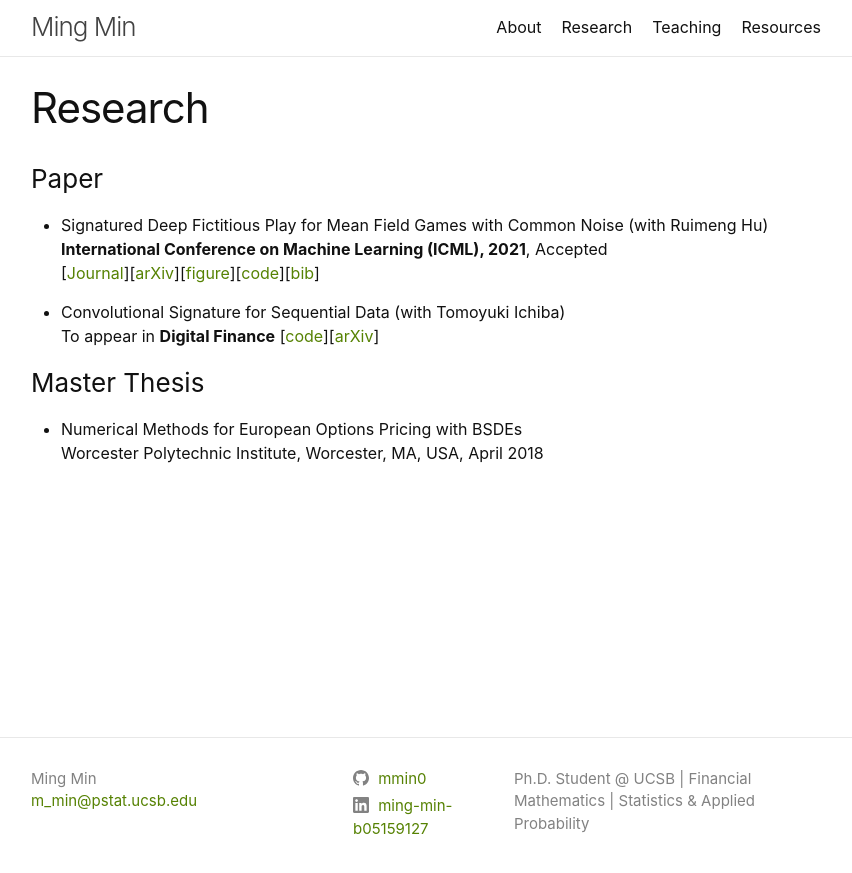
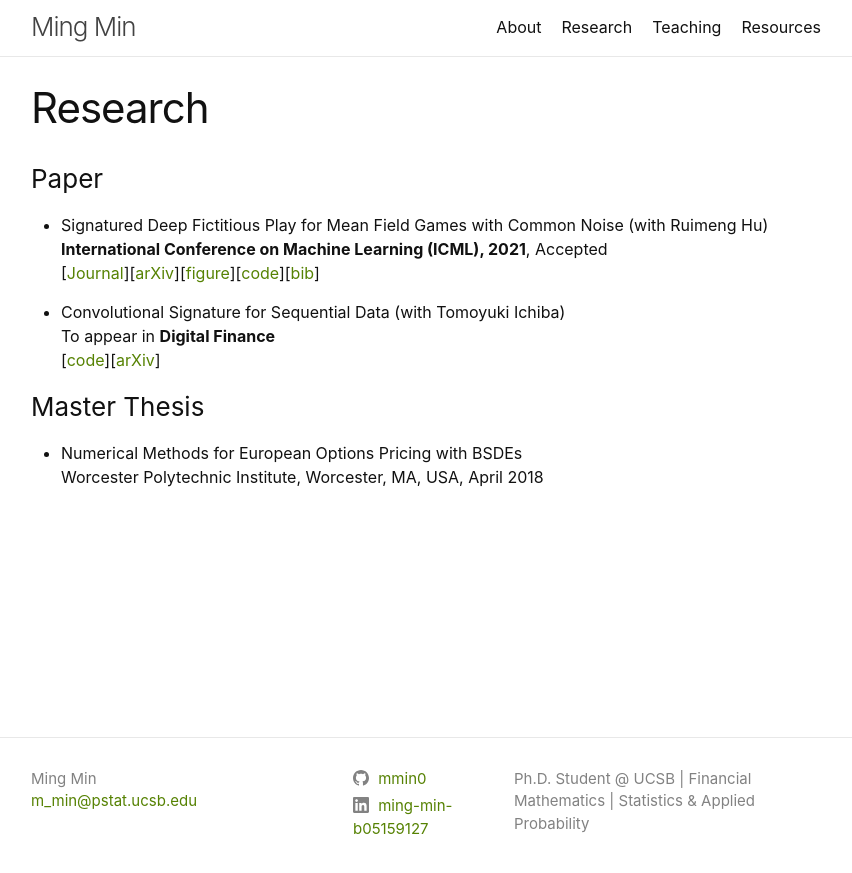
Before and after one commit to mmin0/mmin0.github.io, a Jekyll site: the page built from publications/index.md, in a window 1280 px wide. Shown: the top 873 px of the page, without its empty margins (214-1066 px from the left). Built offline with Jekyll 4.4.1, drawn with Linux system fonts in a browser that asks for light colours.

```diff
--- a/publications/index.md
+++ b/publications/index.md
@@ -8,7 +8,7 @@ title: Research
   \[[Journal](http://proceedings.mlr.press/v139/min21a.html)\]\[[arXiv](https://arxiv.org/abs/2106.03272)\]\[[figure](SigDFP_icml.png)\]\[[code](https://github.com/mmin0/SigDFP)\]\[[bib](pmlr-v139-min21a.bib)\]
 
 * Convolutional Signature for Sequential Data (with Tomoyuki Ichiba) \
-  To appear in **Digital Finance**
+  To appear in **Digital Finance** \
   \[[code](https://github.com/mmin0/CNNSig)\]\[[arXiv](https://arxiv.org/abs/2009.06719)\]
 
 
```
